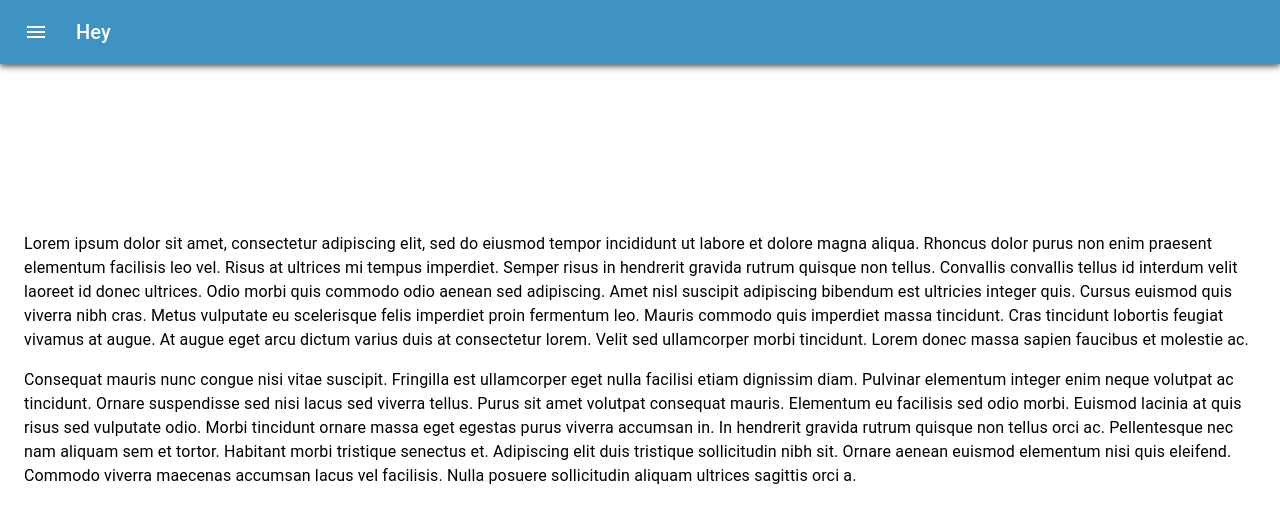
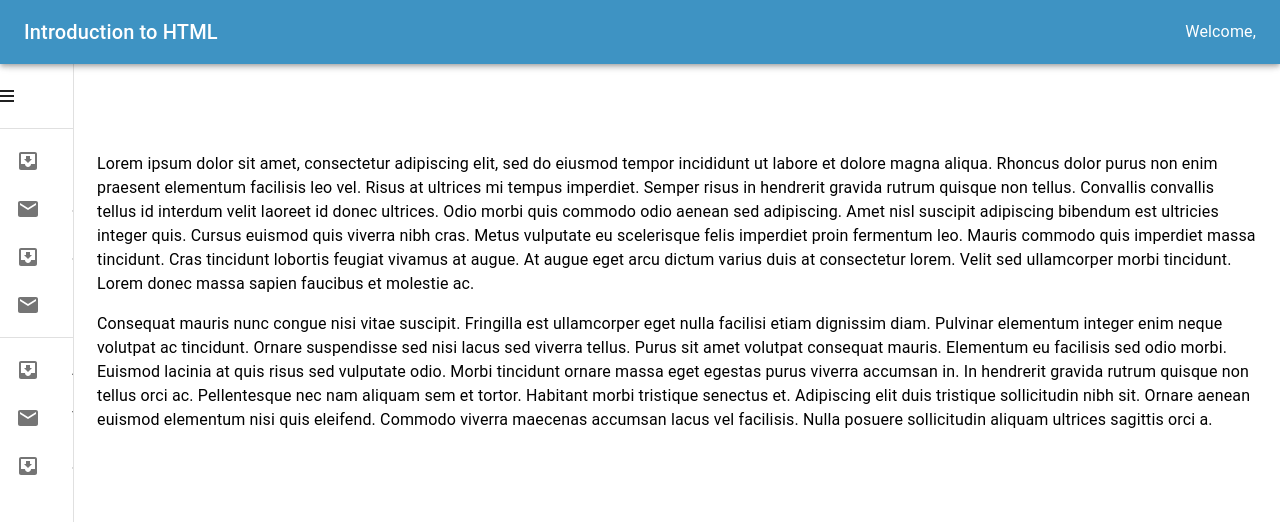
Before and after one commit to lavanya-sood/Thesis_EducationalInterface, a React (Create React App) app in the folder frontend/: page /module in a window 1280 px wide. Shown: the top 522 px of the page. Built offline with nearby package versions, Linux system fonts and the light colour scheme.

Commit message:
Added working footer

```diff
--- a/frontend/src/components/HeaderBar/styles.js
+++ b/frontend/src/components/HeaderBar/styles.js
@@ -1,9 +1,12 @@
 import { makeStyles } from "@material-ui/core/styles";
 
-export default makeStyles(() => ({
+const drawerWidth = 240;
+
+export default makeStyles((theme) => ({
     appBar: {
         display: 'flex',
         justifyContent: 'space-between',
+        zIndex: theme.zIndex.drawer + 1,
     },
     welcomeInfo: {
         color: 'white',
--- a/frontend/src/components/Module/Module.js
+++ b/frontend/src/components/Module/Module.js
@@ -38,26 +38,43 @@ const Module = () => {
         <div>
             <HeaderBar />
             <div className={classes.root}>
-            <AppBar className={clsx(classes.appBar, {[classes.appBarShift]: open,})}>
-                <Toolbar>
-                <IconButton color="inherit" aria-label="open drawer" onClick={handleDrawerOpen} edge="start" className={clsx(classes.menuButton, open && classes.hide)}>
+                <Drawer variant="permanent"
+                    className={clsx(classes.drawer, {
+                    [classes.drawerOpen]: open,
+                    [classes.drawerClose]: !open,
+                    })}
+                    classes={{
+                    paper: clsx({
+                        [classes.drawerOpen]: open,
+                        [classes.drawerClose]: !open,
+                    }),
+                    }}
+                >
+
+                    <Toolbar />
+                    <div className={classes.toolbar}>
+                        <IconButton
+                        color="inherit"
+                        aria-label="open drawer"
+                        onClick={handleDrawerOpen}
+                        edge="start"
+                        className={clsx(classes.menuButton, {
+                        [classes.hide]: open,
+                        })}
+                    >
                         <MenuIcon />
                     </IconButton>
-                <Typography variant="h6" noWrap> Hey </Typography>
-                </Toolbar>
-            </AppBar>
-      <Drawer
-        className={classes.drawer}
-        variant="persistent"
-        anchor="left"
-        open={open}
-        classes={{
-          paper: classes.drawerPaper,
-        }}
+
+                        <IconButton
+                            color="inherit"
+                            aria-label="open drawer"
+                            onClick={handleDrawerClose}
+                            edge="start"
+                            className={clsx(classes.menuButton, {
+                            [classes.hide]: !open,
+                            })}
                         >
-        <div className={classes.drawerHeader}>
-          <IconButton onClick={handleDrawerClose}>
-            {theme.direction === 'ltr' ? <ChevronLeftIcon /> : <ChevronRightIcon />}
+                            <ChevronLeftIcon />
                         </IconButton>
                         </div>
                         <Divider />
@@ -79,12 +96,8 @@ const Module = () => {
                         ))}
                         </List>
                 </Drawer>
-      <main
-        className={clsx(classes.content, {
-          [classes.contentShift]: open,
-        })}
-      >
-        <div className={classes.drawerHeader} />
+                <main className={classes.content}>
+                    <div className={classes.toolbar} />
                     <Typography paragraph>
                     Lorem ipsum dolor sit amet, consectetur adipiscing elit, sed do eiusmod tempor incididunt
                     ut labore et dolore magna aliqua. Rhoncus dolor purus non enim praesent elementum
@@ -110,6 +123,7 @@ const Module = () => {
                     </Typography>
                 </main>
             </div>
+
         </div>
     );
 };
--- a/frontend/src/components/Module/styles.js
+++ b/frontend/src/components/Module/styles.js
@@ -5,25 +5,12 @@ const drawerWidth = 240;
 export default makeStyles((theme) => ({
     root: {
         display: 'flex',
-        marginTop: '80px'
     },
     appBar: {
-        transition: theme.transitions.create(['margin', 'width'], {
-          easing: theme.transitions.easing.sharp,
-          duration: theme.transitions.duration.leavingScreen,
-        }),
-
-      },
-      appBarShift: {
-        width: `calc(100% - ${drawerWidth}px)`,
-        marginLeft: drawerWidth,
-        transition: theme.transitions.create(['margin', 'width'], {
-          easing: theme.transitions.easing.easeOut,
-          duration: theme.transitions.duration.enteringScreen,
-        }),
+        zIndex: theme.zIndex.drawer + 1,
       },
       menuButton: {
-        marginRight: theme.spacing(2),
+        marginRight: 36,
       },
       hide: {
         display: 'none',
@@ -31,31 +18,36 @@ export default makeStyles((theme) => ({
       drawer: {
         width: drawerWidth,
         flexShrink: 0,
+        whiteSpace: 'nowrap',
       },
-      drawerPaper: {
+      drawerOpen: {
         width: drawerWidth,
+        transition: theme.transitions.create('width', {
+          easing: theme.transitions.easing.sharp,
+          duration: theme.transitions.duration.enteringScreen,
+        }),
       },
-      drawerHeader: {
+      drawerClose: {
+        transition: theme.transitions.create('width', {
+          easing: theme.transitions.easing.sharp,
+          duration: theme.transitions.duration.leavingScreen,
+        }),
+        overflowX: 'hidden',
+        width: theme.spacing(7) + 1,
+        [theme.breakpoints.up('sm')]: {
+          width: theme.spacing(9) + 1,
+        },
+      },
+      toolbar: {
         display: 'flex',
         alignItems: 'center',
+        justifyContent: 'flex-end',
         padding: theme.spacing(0, 1),
+        // necessary for content to be below app bar
         ...theme.mixins.toolbar,
-        justifyContent: 'flex-end',
       },
       content: {
         flexGrow: 1,
         padding: theme.spacing(3),
-        transition: theme.transitions.create('margin', {
-          easing: theme.transitions.easing.sharp,
-          duration: theme.transitions.duration.leavingScreen,
-        }),
-        marginLeft: -drawerWidth,
-      },
-      contentShift: {
-        transition: theme.transitions.create('margin', {
-          easing: theme.transitions.easing.easeOut,
-          duration: theme.transitions.duration.enteringScreen,
-        }),
-        marginLeft: 0,
       },
 }));
```
Lines whose indentation alone changed are shown as unchanged.
